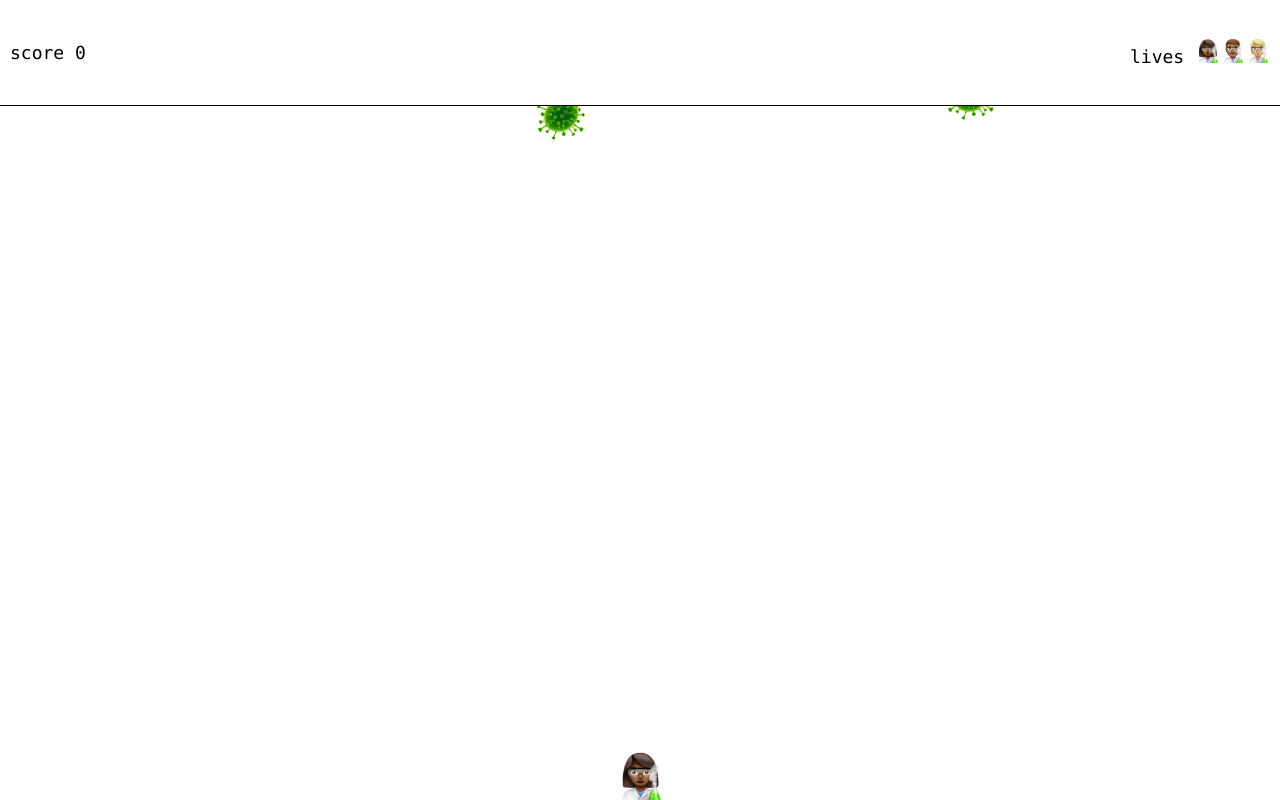
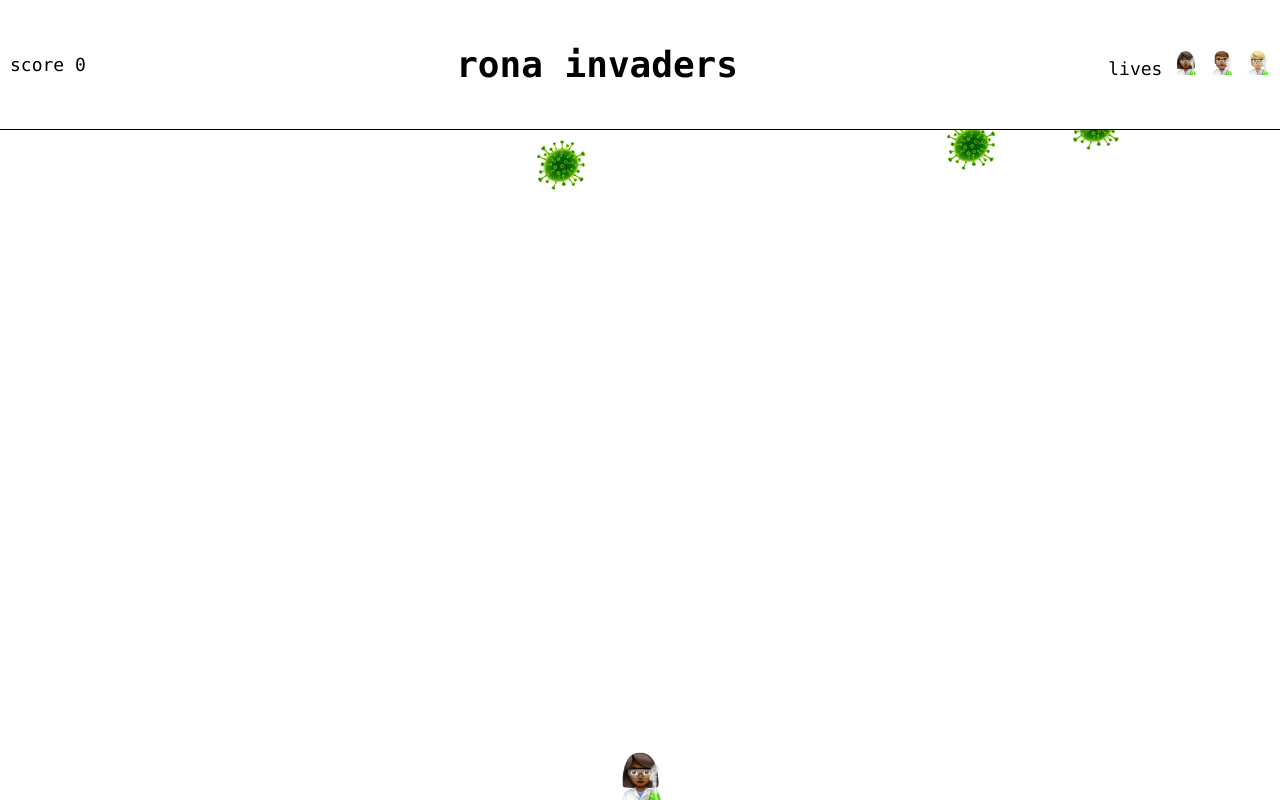
Before and after one commit to aidaloemba/rona-invaders, a plain HTML site: page index.html in a window 1280 px wide. Drawn offline with Linux system fonts and the light colour scheme.

Commit message:
added score function - unsuccesful at  getting collisionDetection to work

```diff
--- a/army.js
+++ /dev/null
@@ -1,18 +0,0 @@
-let army = [];
-
-setInterval(()=> {
-    let $virus = document.createElement("img");
-    $virus.src = "img/microbe_1f9a0.png";
-    $virus.setAttribute("class", "virus");
-    $body.appendChild($virus);
-    $virus.style.left = `${Math.random() * 100}%`;
-
-    army.push($virus);
-
-},1000)
-
-setInterval(()=> {
-    army.forEach(($virus)=> {
-        $virus.style.top = `${$virus.offsetTop + 10}px`;
-    })
-},500)
--- a/index.html
+++ b/index.html
@@ -4,13 +4,21 @@
     <meta charset="UTF-8">
     <meta name="viewport" content="width=device-width, initial-scale=1.0">
     <link rel="stylesheet" href="style.css">
-    <script src="army.js"></script>
     <title>Rona Invaders</title>
 </head>
 <body>
+    <!-- <div class="game-intro">
+        <button id="start-button">start game</button>
+        <p>use the left and right keys to control the lab assistant</p>
+    </div> -->
     <header>
-        <p>score <span>0</span></p>
-        <p>lives <img src="img/female-scientist-type-5_1f469-1f3fe-200d-1f52c.png" alt=""><img src="img/male-scientist-type-4_1f468-1f3fd-200d-1f52c.png" alt=""><img src="img/scientist-medium-light-skin-tone_1f9d1-1f3fc-200d-1f52c.png" alt=""></p>
+        <p class="score">score <span>0</span></p>
+        <p><h1>rona invaders</h1></p>
+        <p>lives
+            <span class="life1"><img src="img/female-scientist-type-5_1f469-1f3fe-200d-1f52c.png" alt=""></span>
+            <span class="life2"><img src="img/male-scientist-type-4_1f468-1f3fd-200d-1f52c.png" alt=""></span>
+            <span class="life3"><img src="img/scientist-medium-light-skin-tone_1f9d1-1f3fc-200d-1f52c.png" alt=""></span>
+        </p>
     </header>
     <img id="player" src="img/female-scientist-type-5_1f469-1f3fe-200d-1f52c.png">
 
--- a/index.js
+++ b/index.js
@@ -2,8 +2,9 @@ let $body = document.querySelector("body");
 let $player = document.querySelector("#player");
 let $virus = document.querySelector(".virus");
 let vaccines = [];
+army = [];
 
-
+// Controls
 document.onkeydown = function(event) {
     if (event.keyCode === 37) {
         // Go left
@@ -24,7 +25,26 @@ document.onkeydown = function(event) {
         vaccines.push($syringe);
 
     }
+    if(collisionDetection($virus,$syringe)) alert("You got one!")
 }
+
+// Virus army and vaccines animation
+setInterval(()=> {
+    let $virus = document.createElement("img");
+    $virus.src = "img/microbe_1f9a0.png";
+    $virus.setAttribute("class", "virus");
+    $body.appendChild($virus);
+    $virus.style.left = `${Math.random() * 100}%`;
+
+    army.push($virus);
+
+},1000)
+
+setInterval(()=> {
+    army.forEach(($virus)=> {
+        $virus.style.top = `${$virus.offsetTop + 10}px`;
+    })
+},500)
 
 setInterval(()=> {
     vaccines.forEach(($syringe)=> {
@@ -32,6 +52,7 @@ setInterval(()=> {
     })
 },100)
 
+// Collision detection
 function collisionDetection($dom1,$dom2){
     let item1 = {
         x: $dom1.offsetLeft,
@@ -60,4 +81,12 @@ function collisionDetection($dom1,$dom2){
     }
 }
 
-if(collisionDetection($virus,$syringe)) alert("You got one!");
+// Score
+function updateScore() {
+    let score = document.querySelector(".score span").innerHTML
+    let newScore = 0
+    if(collisionDetection($virus,$syringe)) {
+        newScore = score +1
+    }
+    $score.push(newScore)
+}
--- a/style.css
+++ b/style.css
@@ -44,6 +44,6 @@ header img{
 .virus {
     width: 50px;
     position: fixed;
-    top: 0;
+    top: 50px;
     z-index: -1;
 }
```
Also changed, not shown: 2 other files.
